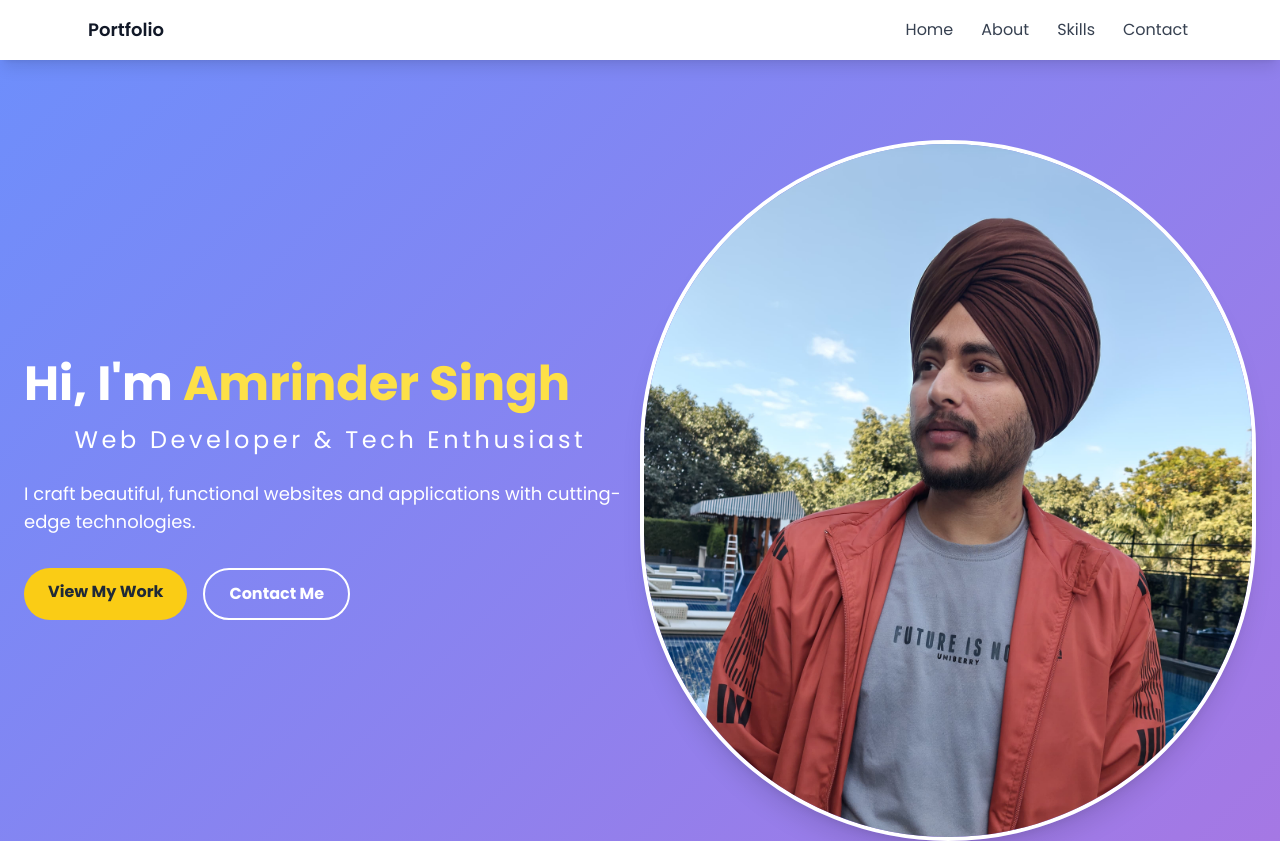
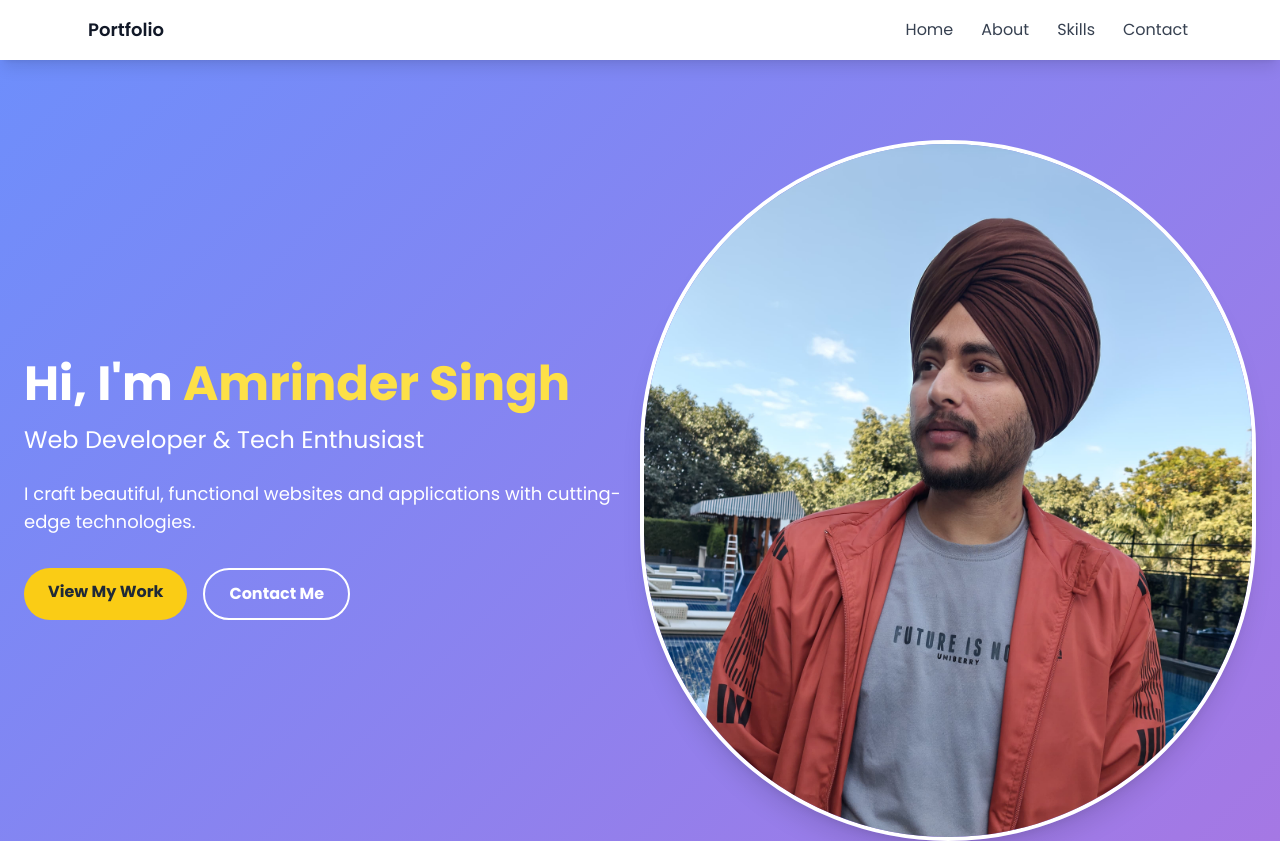
Before and after one commit to amrinder689/amrinder689.github.io, a plain HTML site: page index.html in a window 1280 px wide. Shown: the top 841 px of the page. Drawn offline with nearby package versions, Linux system fonts and the light colour scheme.

Commit message:
Update index.html

```diff
--- a/index.html
+++ b/index.html
@@ -113,7 +113,7 @@
             <div class="flex flex-col md:flex-row items-center">
                 <div class="md:w-1/2 flex flex-col justify-center">
                     <h1 class="text-4xl md:text-5xl font-bold mb-4">Hi, I'm <span class="text-yellow-300">Amrinder Singh</span></h1>
-                    <div class="typewriter text-xl md:text-2xl mb-6">Web Developer & Tech Enthusiast</div>
+                    <div class="text-xl md:text-2xl mb-6">Web Developer & Tech Enthusiast</div>
                     <p class="mb-8 text-lg">I craft beautiful, functional websites and applications with cutting-edge technologies.</p>
                     <div class="flex flex-wrap gap-4">
                         <a href="#projects" class="bg-yellow-400 hover:bg-yellow-500 text-gray-800 font-bold py-3 px-6 rounded-full transition duration-300">View My Work</a>
```
